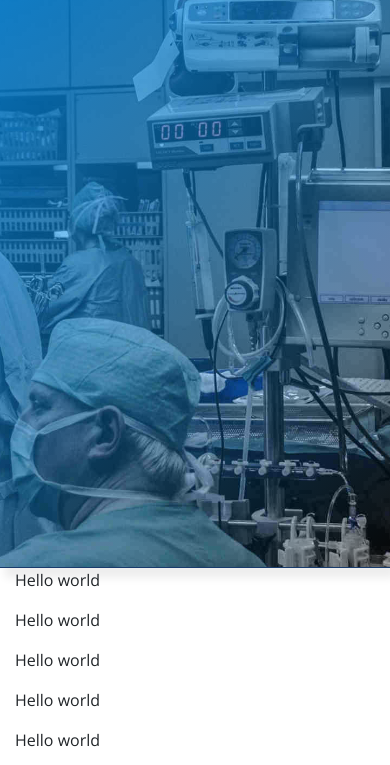
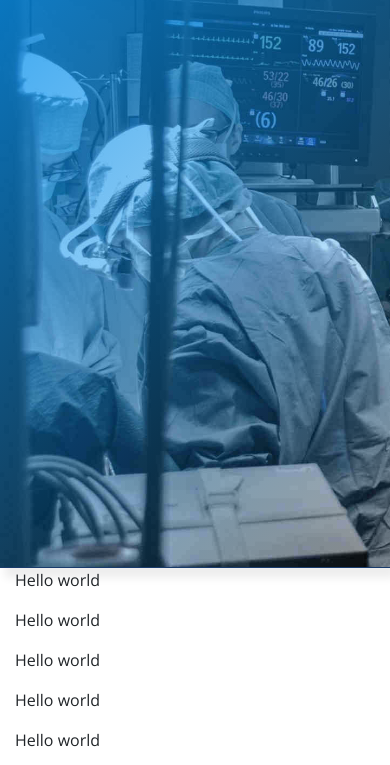
Before and after one commit to wendyconditions/mulhollandmd, a plain HTML site: page index.html in a window 390 px wide. Shown: the part 332-1097 px from the top of the page. Drawn offline with nearby package versions, Linux system fonts and the light colour scheme; animation ran at ten frames a second.

Commit message:
murder she css...

```diff
--- a/style.css
+++ b/style.css
@@ -127,11 +127,7 @@ p {
 @media screen and (max-width: 768px) {
     #wm-header-main {
         min-height: 100vh;
-        /* background-size: cover; */
-        background-repeat: no-repeat;
-        background-position: center center;
         background-size: cover;
-        background-attachment: fixed;
     }
     #wm-header-animation {
         visibility: hidden;
@@ -161,12 +157,7 @@ p {
 @media screen and (max-width: 922px) {
     #wm-header-main {
         min-height: 100vh;
-        /* background-size: cover;
-         */
-        background-repeat: no-repeat;
-        background-position: center center;
         background-size: cover;
-        background-attachment: fixed;
     }
     .navbar-light .navbar-nav .nav-link {
         border-top: 1px solid #eeeeee;
```
